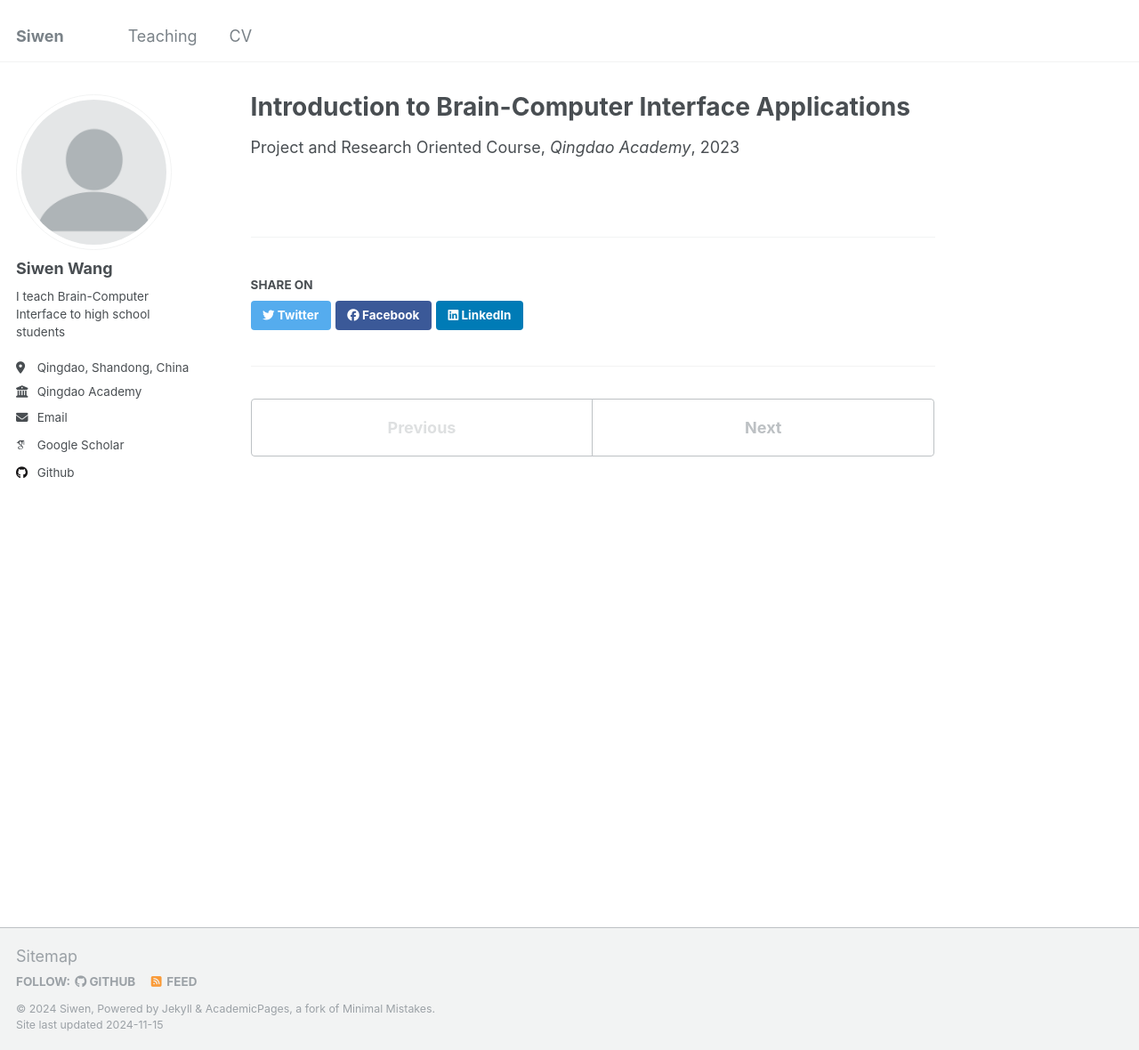
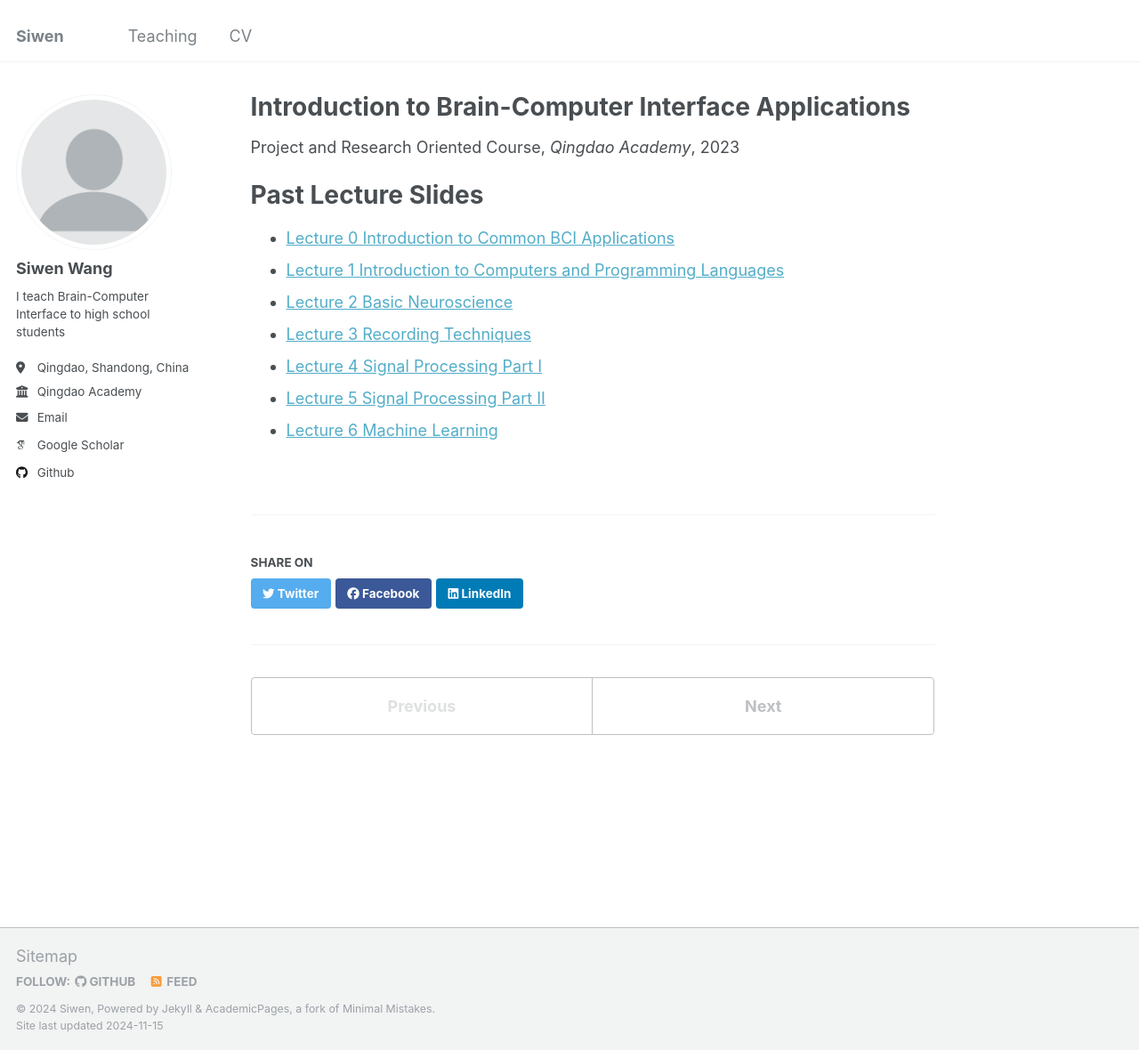
Before and after one commit to siw028/siwen.github.io, a Jekyll site: the page built from _teaching/2015-spring-teaching-1.md, in a window 1280 px wide and 1180 px high. Shown: the whole window at 89% size. Built offline with Jekyll 4.4.1, drawn with Linux system fonts in a browser that asks for light colours; some web fonts are replaced.

Commit message:
update BCI lecture

```diff
--- a/_data/navigation.yml
+++ b/_data/navigation.yml
@@ -21,7 +21,7 @@ main:
   #   url: /year-archive/
 
   - title: "CV"
-    url: /CV/
+    url: /files/CV_Wang.pdf
 
   # - title: "Guide"
   #   url: /markdown/
--- a/_teaching/2015-spring-teaching-1.md
+++ b/_teaching/2015-spring-teaching-1.md
@@ -7,3 +7,13 @@ venue: "Qingdao Academy"
 date: 2023-02-10
 location: "Qingdao,Shandong"
 ---
+
+Past Lecture Slides
+======
+* [Lecture 0 Introduction to Common BCI Applications](https://siw028.github.io/siwen.github.io/files/BCI/Lecture0_Introduction.pptx)
+* [Lecture 1 Introduction to Computers and Programming Languages](https://siw028.github.io/siwen.github.io/files/BCI/Lecture1.pptx)
+* [Lecture 2 Basic Neuroscience](https://siw028.github.io/siwen.github.io/files/BCI/Lecture2_basic_neuroscience.pptx)
+* [Lecture 3 Recording Techniques](https://siw028.github.io/siwen.github.io/files/BCI/Recording_technique.pptx)
+* [Lecture 4 Signal Processing Part I](https://siw028.github.io/siwen.github.io/files/BCI/Signal_processing.pptx)
+* [Lecture 5 Signal Processing Part II](https://siw028.github.io/siwen.github.io/files/BCI/Signal_processing_partII.pptx)
+* [Lecture 6 Machine Learning](https://siw028.github.io/siwen.github.io/files/BCI/Lecture6_machineLearning.pptx)
```
Also changed, not shown: _teaching/2014-spring-teaching-1.md (+1 -1 lines), 7 other files.
